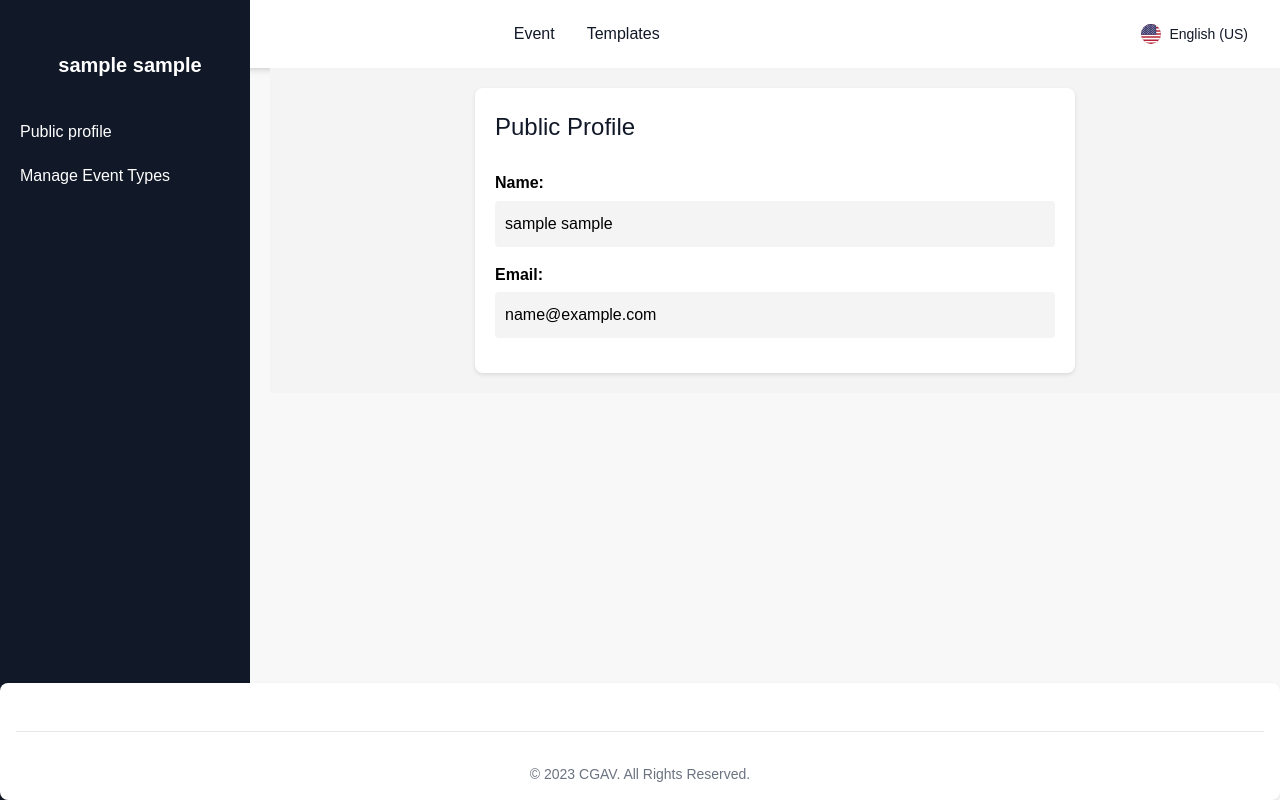
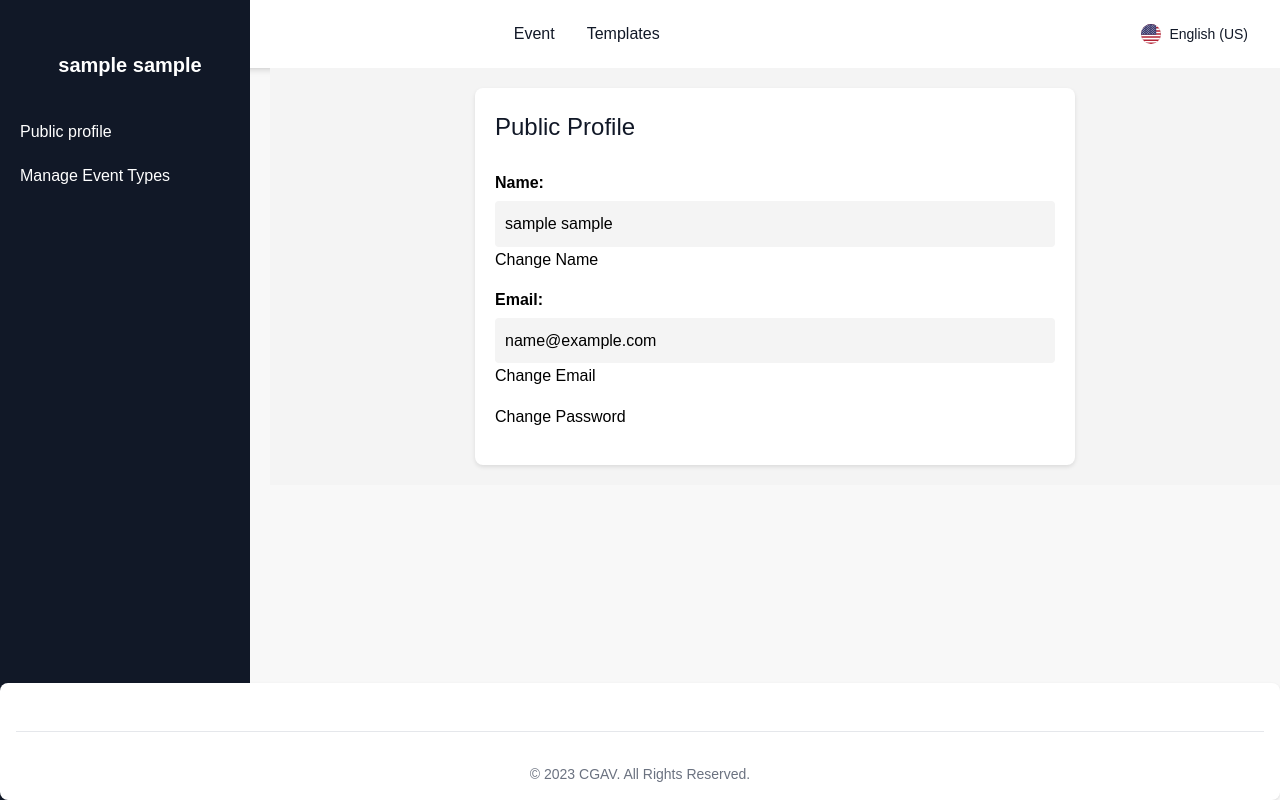
Before and after one commit to zalsaeed/cgav, a Flask app: page /settings in a window 1280 px wide. Run offline with Flask 2, Linux system fonts and the light colour scheme; the visitor is signed in with stand-in values (Sample User, id 1); data that the repository does not hold is empty; parts of the project's set-up code (start-up, migrations or seed data) failed here and were passed over; some libraries are stand-ins or nearby versions; some web fonts are replaced; grey boxes are pictures that could not be loaded.

Commit message:
Add three buttons for edit the public profile(name,email,password) and all data are reflect to the db

```diff
--- a/src/flask_website/app.py
+++ b/src/flask_website/app.py
@@ -4,10 +4,11 @@ from flask_sqlalchemy import SQLAlchemy
 from flask_login import UserMixin, login_user, LoginManager, login_required, logout_user, current_user
 from flask_wtf import FlaskForm
 from wtforms import StringField, PasswordField, FileField, SubmitField
-from wtforms.validators import InputRequired,DataRequired , Length, ValidationError
+from wtforms.validators import InputRequired,DataRequired , Length, ValidationError, EqualTo, Email
 from flask_bcrypt import Bcrypt
 from flask_mail import Mail, Message
 import os
+from werkzeug.security import check_password_hash, generate_password_hash
 import db_classes
 from certificate_models import CertificateEvent, EventType, CertificateForm,CertificateCustomizations
 import uuid
@@ -347,15 +348,96 @@ def settings():
 
 
 
+
+
+
+@app.route('/settings/change_name', methods=['GET', 'POST'])
+@login_required
+def change_name():
+    form = ChangeNameForm()
+    if form.validate_on_submit():
+        current_user.Fname = form.name.data.split()[0]  # assuming the first name is the first word
+        current_user.Lname = ' '.join(form.name.data.split()[1:])  # rest of the parts are considered as the last name
+        db.session.commit()
+        flash('Your name has been updated.', 'success')
+        return redirect(url_for('settings'))
+    return render_template('change_name.html', form=form)
+
+class ChangeNameForm(FlaskForm):
+    name = StringField('Full Name', validators=[DataRequired()])
+    submit = SubmitField('Change Name')
+
+
+
+
+
+class ChangeNameForm(FlaskForm):
+    name = StringField('Full Name', validators=[DataRequired()])
+    submit = SubmitField('Change Name')
+
+
+
+
+@app.route('/settings/change_email', methods=['GET', 'POST'])
+@login_required
+def change_email():
+    form = ChangeEmailForm()
+    if form.validate_on_submit():
+        current_user.email = form.email.data
+        db.session.commit()
+        flash('Your email has been updated.', 'success')
+        return redirect(url_for('settings'))
+    return render_template('change_email.html', form=form)
+
+class ChangeEmailForm(FlaskForm):
+        email = StringField('New Email', validators=[DataRequired(), Email()])
+        submit = SubmitField('Change Email')
+
+    # Route and form for changing password
+@app.route('/settings/change_password', methods=['GET', 'POST'])
+@login_required
+def change_password():
+    form = ChangePasswordForm()
+    message = None  # Initialize the message variable
+
+    if form.validate_on_submit():
+        if bcrypt.check_password_hash(current_user.password, form.old_password.data):
+            if form.new_password.data == form.confirm_new_password.data:
+                # Set new password with bcrypt and decode it to string
+                hashed_password = bcrypt.generate_password_hash(form.new_password.data).decode('utf-8')
+                current_user.password = hashed_password
+                db.session.commit()
+                message = 'Your password has been updated successfully.'
+            else:
+                message = 'New password and confirmation do not match.'
+        else:
+            message = 'Incorrect old password.'
+
+    # Pass the message to the template. If the message is None, nothing will be displayed.
+    return render_template('change_password.html', form=form, message=message)
+
+
+
+
+class ChangePasswordForm(FlaskForm):
+    old_password = PasswordField('Old Password', validators=[DataRequired()])
+    new_password = PasswordField('New Password', validators=[
+        DataRequired(),
+        EqualTo('confirm_new_password', message='Passwords must match.')])
+    confirm_new_password = PasswordField('Confirm New Password', validators=[DataRequired()])
+    submit = SubmitField('Change Password')
+
+
 @app.route('/get_user_info')
 @login_required
 def get_user_info():
-    user = current_user
-    return jsonify({
-        'Fname': user.Fname,
-        'Lname': user.Lname,
-        'email': user.email
-    })
+    user_info = {
+        'Fname': current_user.Fname,
+        'Lname': current_user.Lname,
+        'email': current_user.email
+    }
+    return jsonify(user_info)
+
 class Certificate(db.Model):
     __tablename__ = 'Certificate'
     hash = db.Column(db.String(25), primary_key=True)
--- a/src/flask_website/templates/settings.html
+++ b/src/flask_website/templates/settings.html
@@ -7,27 +7,30 @@
         <!-- Sidebar content -->
         <h2>{{ first_name }} {{ last_name }}</h2>
         {% if current_user.user_role ==1 %}
-        <div id="admin">Admin page</div>
+            <div id="admin">Admin page</div>
         {% endif %}
         <div id="publicProfileTab">Public profile</div>
         <div id="accountTab">Manage Event Types</div>
-        <!-- <div>Settings4</div>
-        <div>Settings5</div>
-        <div>Settings6</div>
-        <div>Settings7</div> -->
     </div>
     <div class="content">
         <div class="public-profile-container">
             <h2>Public Profile</h2>
             <div class="profile-field">
                 <label for="displayName">Name:</label>
-                <span id="displayName"></span>
+                <span id="displayName">{{ first_name }} {{ last_name }}</span>
+                <!-- Button for changing the name -->
+                <a href="{{ url_for('change_name') }}" class="btn btn-primary">Change Name</a>
             </div>
             <div class="profile-field">
                 <label for="displayEmail">Email:</label>
-                <span id="displayEmail"></span>
+                <span id="displayEmail">{{ current_user.email }}</span>
+                <!-- Button for changing the email -->
+                <a href="{{ url_for('change_email') }}" class="btn btn-primary">Change Email</a>
             </div>
-            <!-- Additional profile content can be added here -->
+            <!-- Button for changing the password -->
+            <div class="profile-field">
+                <a href="{{ url_for('change_password') }}" class="btn btn-primary">Change Password</a>
+            </div>
         </div>
     </div>
 </div>
@@ -50,6 +53,7 @@ function showError(message) {
     $(".content").html(`<div class="error">${message}</div>`);
 }
 
+// Function to load the public profile information
 function loadPublicProfile() {
     showLoading(); // Show loading indicator before the request
     $.ajax({
@@ -63,56 +67,52 @@ function loadPublicProfile() {
                     <div class="profile-field">
                         <label>Name:</label>
                         <span>${response.Fname} ${response.Lname}</span>
+                        <a href="/settings/change_name" class="btn btn-primary">Change Name</a>
                     </div>
                     <div class="profile-field">
                         <label>Email:</label>
                         <span>${response.email}</span>
+                        <a href="/settings/change_email" class="btn btn-primary">Change Email</a>
+                    </div>
+                    <div class="profile-field">
+                        <a href="/settings/change_password" class="btn btn-primary">Change Password</a>
                     </div>
                 </div>
             `;
             $(".content").hide().html(profileContent).fadeIn(500); // Fade in the content
         },
         error: function(error) {
-            showError('An error occurred while loading the profile.'); // Show user-friendly error message
+            // Show user-friendly error message
+            showError('An error occurred while loading the profile.');
             console.log(error); // Log the error for debugging
         }
-    }).always(function() {
-        hideLoading(); // Hide loading indicator when the request is complete
-    });
-}
-
-function saveProfileData() {
-    // Here you would implement the AJAX request to save the updated profile data
+    }).always(hideLoading); // Hide loading indicator when the request is complete
 }
 
 $(document).ready(function() {
-    loadPublicProfile(); // Load the public profile section by default
+    // Load the public profile section by default
+    loadPublicProfile();
 
-    $("#publicProfileTab").click(function() {
-        loadPublicProfile();
-    });
+    // Event handlers for navigation tabs
+    $("#publicProfileTab").click(loadPublicProfile);
+    $("#admin").click(function() { $(".content").load("/admin"); });
+    $("#accountTab").click(function() { $(".content").load("/manage_event_types"); });
 
-    $("#admin").click(function() {
-        $(".content").load("/admin");
-    });
-
-    $("#accountTab").click(function() {
-        $(".content").load("/manage_event_types");
-    });
-
+    // Event handlers for edit and save buttons
     $(document).on('click', '#editModeBtn', function() {
         $('.view-mode').hide();
         $('.edit-mode').fadeIn(500); // Fade in the edit mode
     });
 
     $(document).on('click', '#saveBtn', function() {
+        // Placeholder function to implement saving profile data
         saveProfileData();
-        $('.edit-mode').fadeOut(500, function() { // Fade out the edit mode and then show the view mode
+        $('.edit-mode').fadeOut(500, function() { // Fade out the edit mode and show the view mode
             $('.view-mode').fadeIn(500);
         });
     });
-
 });
 </script>
 
+
 {% endblock %}
```
Also changed, not shown: src/flask_website/templates/change_email.html (added, +22 -0 lines), src/flask_website/templates/change_name.html (added, +22 -0 lines), src/flask_website/templates/change_password.html (added, +47 -0 lines).
